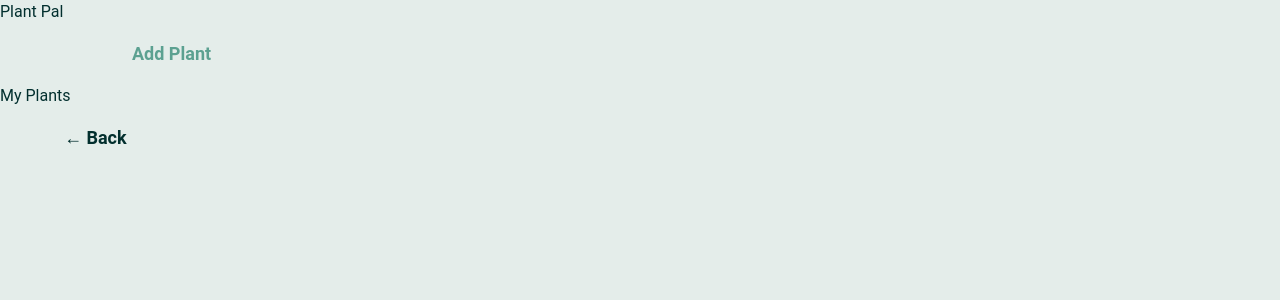
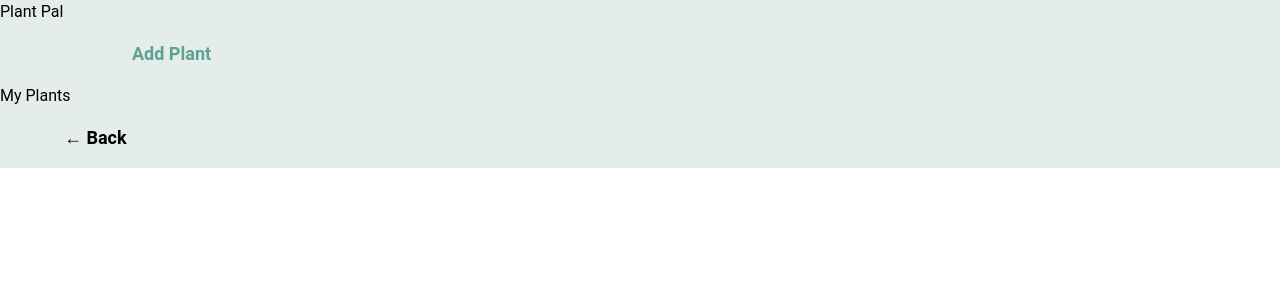
Before and after one commit to jumaber/plant-pal, a React (Vite) app: page / in a window 1280 px wide. Shown: the top 300 px of the page. Built offline with nearby package versions, Linux system fonts and the light colour scheme.

Commit message:
comments on how to use the root colors

```diff
--- a/src/App.css
+++ b/src/App.css
@@ -12,20 +12,18 @@
 /* 🎨 Colors */
 :root {
   --color-white: #5CA191;
-  --color-background: #E4EDEA;
-  --color-darkgreen: #022F2E;
-  --color-highlightgreen: #92E3A9;
-  --color-grey: #626262;
-  --color-lightgreen: #D0E8DB;
-  --color-lightred: #E8D4D0;
-  --color-red: #EA7368;
+  --color-background: #E4EDEA; /* Use like this: bg-[var(--color-background)] */
+  --color-darkgreen: #022F2E; /* Use like this: bg-[var(--color-darkgreen)] */
+  --color-highlightgreen: #92E3A9; /* Use like this: bg-[var(--color-highlightgreen)] */
+  --color-grey: #626262; /* Use like this: bg-[var(--color-grey)] */
+  --color-lightgreen: #D0E8DB; /* Use like this: bg-[var(--color-lightgreen)] */
+  --color-lightred: #E8D4D0; /* Use like this: bg-[var(--color-lightred)] */
+  --color-red: #EA7368; /* Use like this: bg-[var(--color-red)] */
 }
 
 /* 🔤 Fonts */
 body {
   font-family: 'Roboto', sans-serif;
-  background-color: var(--color-background);
-  color: var(--color-darkgreen);
 }
 
 .font-header {
--- a/src/components/Button_Back.jsx
+++ b/src/components/Button_Back.jsx
@@ -4,7 +4,7 @@ export function ButtonBack() {
   return (
     <Link
       to="/"
-      className="flex flex-row justify-start items-center text-lg font-bold text-darkgreen bg-lightgreen w-full py-4 px-4 md:px-8 lg:px-16 "
+      className="flex flex-row justify-start items-center text-lg font-bold text-darkgreen w-full py-4 px-4 md:px-8 lg:px-16 "
     >
       ← Back
     </Link>
--- a/src/pages/HomePage.jsx
+++ b/src/pages/HomePage.jsx
@@ -2,12 +2,11 @@ import { ButtonBack } from "../components/Button_Back"
 import { NavBar } from "../components/Navbar"
 
 export function HomePage (){
-    return(
-        <div className="">
-            <NavBar />
-            <h2>My Plants</h2>
-            <ButtonBack />
-
-        </div>
-    )
+    return (
+      <div className="bg-[var(--color-background)]">
+        <NavBar />
+        <h2>My Plants</h2>
+        <ButtonBack />
+      </div>
+    );
 }
```
